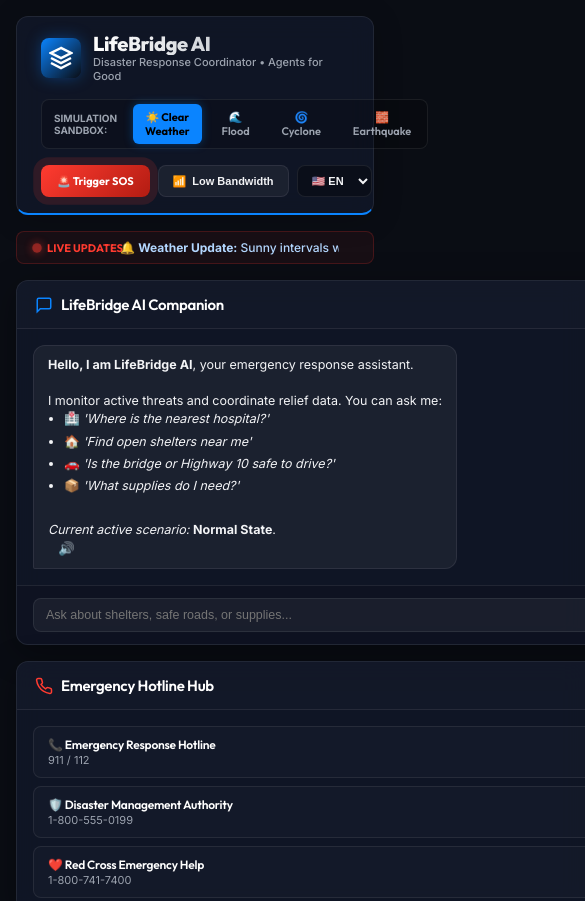
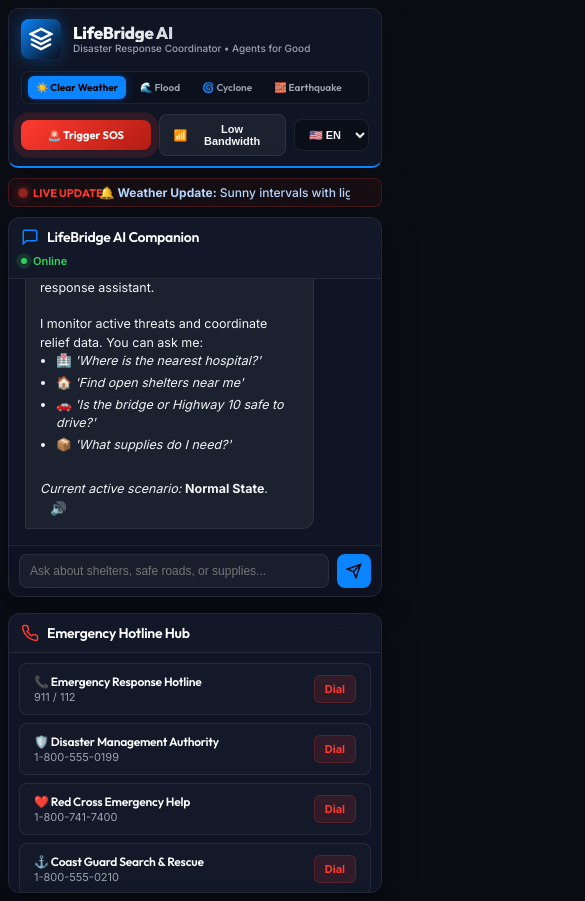
Before and after one commit to prashastig02-dev/lifebridge-ai, a website: page index.html in a window 390 px wide. Shown: the top 901 px of the page, 585 px wide, since content can reach past the window. Drawn offline with Linux system fonts and the light colour scheme.

Commit message:
style: implement fluid responsive layout across desktop, tablet, and mobile

```diff
--- a/index.css
+++ b/index.css
@@ -85,16 +85,17 @@
   letter-spacing: -0.02em;
 }
 
-/* App Container */
+/* App Container - Fully Fluid & Adaptive Layout */
 .app-container {
   display: flex;
   flex-direction: column;
   min-height: 100vh;
-  max-width: 1600px;
+  max-width: 100%;
   width: 100%;
   margin: 0 auto;
-  padding: 16px;
+  padding: clamp(10px, 1.5vw, 24px);
   gap: 16px;
+  box-sizing: border-box;
 }
 
 /* Header */
@@ -164,18 +165,27 @@
 .sandbox-panel {
   display: flex;
   align-items: center;
-  gap: 8px;
+  gap: 6px;
   background: rgba(0, 0, 0, 0.2);
-  padding: 4px;
+  padding: 4px 6px;
   border-radius: 8px;
   border: 1px solid var(--border-glass);
+  max-width: 100%;
+  overflow-x: auto;
+  scrollbar-width: none;
+}
+
+.sandbox-panel::-webkit-scrollbar {
+  display: none;
 }
 
 .control-label {
   font-size: 10px;
   font-weight: 700;
   color: var(--text-muted);
-  padding: 0 8px;
+  padding: 0 6px;
+  white-space: nowrap;
+  flex-shrink: 0;
 }
 
 .btn-scen {
@@ -189,6 +199,8 @@
   border-radius: 6px;
   cursor: pointer;
   transition: all 0.2s ease;
+  white-space: nowrap;
+  flex-shrink: 0;
 }
 
 .btn-scen:hover {
@@ -206,6 +218,8 @@
 .toggles-panel {
   display: flex;
   gap: 8px;
+  flex-wrap: wrap;
+  align-items: center;
 }
 
 .btn-toggle {
@@ -284,12 +298,14 @@
   color: #b3d7ff;
 }
 
-/* Grid Layout */
+/* Grid Layout - Fluid Dynamic Scaling */
 .main-grid {
   display: grid;
-  grid-template-columns: 350px 1fr 380px;
+  grid-template-columns: minmax(300px, 22vw) 1fr minmax(320px, 24vw);
   gap: 16px;
   flex: 1;
+  width: 100%;
+  min-width: 0;
 }
 
 .grid-col {
@@ -297,6 +313,8 @@
   flex-direction: column;
   gap: 16px;
   min-height: 0; /* Important for flex child scrollings */
+  min-width: 0;
+  width: 100%;
 }
 
 /* Glassmorphism Cards */
@@ -310,6 +328,8 @@
   display: flex;
   flex-direction: column;
   overflow: hidden;
+  min-width: 0;
+  width: 100%;
   transition: all 0.3s ease;
 }
 
@@ -1374,24 +1394,213 @@
 body.low-bandwidth-active .lb-item.danger { border-color: #ff3b30; color: #ff3b30; }
 body.low-bandwidth-active .lb-item.warning { border-color: #ffd60a; color: #ffd60a; }
 
-/* Responsive adjustments */
-@media (max-width: 1200px) {
+/* ========================================================
+   COMPREHENSIVE RESPONSIVE DESIGN SYSTEM
+   Supports Ultrawide (2K/4K), Desktop, Laptop, Tablet, Mobile
+   ======================================================== */
+
+/* 1. Large Monitors & Ultrawide Displays (1600px+) */
+@media (min-width: 1600px) {
+  .app-container {
+    max-width: 1800px;
+  }
+  .main-grid {
+    grid-template-columns: 360px 1fr 400px;
+    gap: 20px;
+  }
+  .chatbot-card {
+    max-height: 540px;
+  }
+}
+
+/* 2. Compact Laptops & Standard Screens (1101px - 1300px) */
+@media (max-width: 1300px) {
+  .main-grid {
+    grid-template-columns: 290px 1fr 310px;
+    gap: 12px;
+  }
+  .card-header {
+    padding: 12px 14px;
+  }
+  .card-body {
+    padding: 14px;
+  }
+  .btn-scen {
+    padding: 5px 9px;
+    font-size: 10.5px;
+  }
+}
+
+/* 3. Small Laptops & Landscape Tablets (861px - 1100px) */
+@media (max-width: 1100px) {
   .main-grid {
     grid-template-columns: 320px 1fr !important;
+    gap: 14px;
+  }
+  .left-col {
+    grid-column: 1;
+  }
+  .center-col {
+    grid-column: 2;
   }
   .right-col {
-    grid-column: span 2;
-  }
-}
-
-@media (max-width: 900px) {
+    grid-column: span 2 !important;
+    display: grid !important;
+    grid-template-columns: repeat(auto-fit, minmax(290px, 1fr)) !important;
+    gap: 14px;
+  }
+  .triage-layout {
+    grid-template-columns: 1fr !important;
+  }
+}
+
+/* 4. Portrait Tablets & Handhelds (601px - 860px) */
+@media (max-width: 860px) {
+  .app-header {
+    flex-direction: column;
+    align-items: stretch;
+    gap: 12px;
+    padding: 14px;
+  }
+  .header-controls {
+    flex-direction: column;
+    align-items: stretch;
+    width: 100%;
+    gap: 10px;
+  }
+  .sandbox-panel {
+    width: 100%;
+    justify-content: flex-start;
+  }
+  .toggles-panel {
+    width: 100%;
+    display: flex;
+    justify-content: space-between;
+    gap: 8px;
+  }
+  .toggles-panel .btn-toggle,
+  .toggles-panel .btn-sos {
+    flex: 1;
+    justify-content: center;
+    text-align: center;
+  }
   .main-grid {
     grid-template-columns: 1fr !important;
+    gap: 16px;
   }
   .grid-col {
     grid-column: span 1 !important;
   }
-}
+  .right-col {
+    display: flex !important;
+    flex-direction: column !important;
+  }
+  .triage-layout {
+    grid-template-columns: 1fr !important;
+  }
+  .map-viewport {
+    min-height: 240px;
+  }
+}
+
+/* 5. Mobile Phones (up to 600px) */
+@media (max-width: 600px) {
+  .app-container {
+    padding: 8px;
+    gap: 10px;
+  }
+  .app-header {
+    padding: 10px 12px;
+    border-radius: 10px;
+  }
+  .logo-text h1 {
+    font-size: 17px;
+  }
+  .logo-text p {
+    font-size: 10px;
+  }
+  .control-label {
+    display: none;
+  }
+  .btn-scen {
+    padding: 5px 8px;
+    font-size: 10px;
+  }
+  .alerts-ticker-wrap {
+    padding: 6px 10px;
+    font-size: 11px;
+    gap: 8px;
+  }
+  .card-header {
+    padding: 10px 12px;
+    flex-direction: column;
+    align-items: flex-start;
+    gap: 8px;
+  }
+  .card-header h2 {
+    font-size: 14px;
+  }
+  .map-filters {
+    width: 100%;
+    display: flex;
+    justify-content: space-between;
+    gap: 4px;
+  }
+  .filter-chip {
+    flex: 1;
+    text-align: center;
+    padding: 5px 3px;
+    font-size: 10px;
+  }
+  .card-body {
+    padding: 10px;
+  }
+  .form-row-2,
+  .form-row-3 {
+    grid-template-columns: 1fr !important;
+    gap: 8px;
+  }
+  .telemetry-grid {
+    grid-template-columns: 1fr !important;
+    gap: 8px;
+  }
+  .telemetry-item.full-width {
+    grid-column: span 1 !important;
+  }
+  .chatbot-card {
+    max-height: 380px;
+  }
+  .chatbot-input-area {
+    padding: 8px 10px;
+  }
+  .chatbot-input-area input {
+    font-size: 12px;
+    padding: 6px 10px;
+  }
+  .contacts-card {
+    max-height: 280px;
+  }
+  .map-report-modal {
+    width: calc(100% - 24px);
+    padding: 12px;
+  }
+  .sos-overlay-content {
+    padding: 24px 14px;
+    max-width: 95vw;
+    gap: 14px;
+  }
+  .sos-beacon-pulse {
+    font-size: 48px;
+  }
+  .sos-overlay-content h1 {
+    font-size: 18px;
+  }
+  .sos-coordinates {
+    font-size: 11px;
+    padding: 8px 10px;
+  }
+}
+
 
 /* --- EXTENDED EMERGENCY APP FEATURES --- */
 
```
